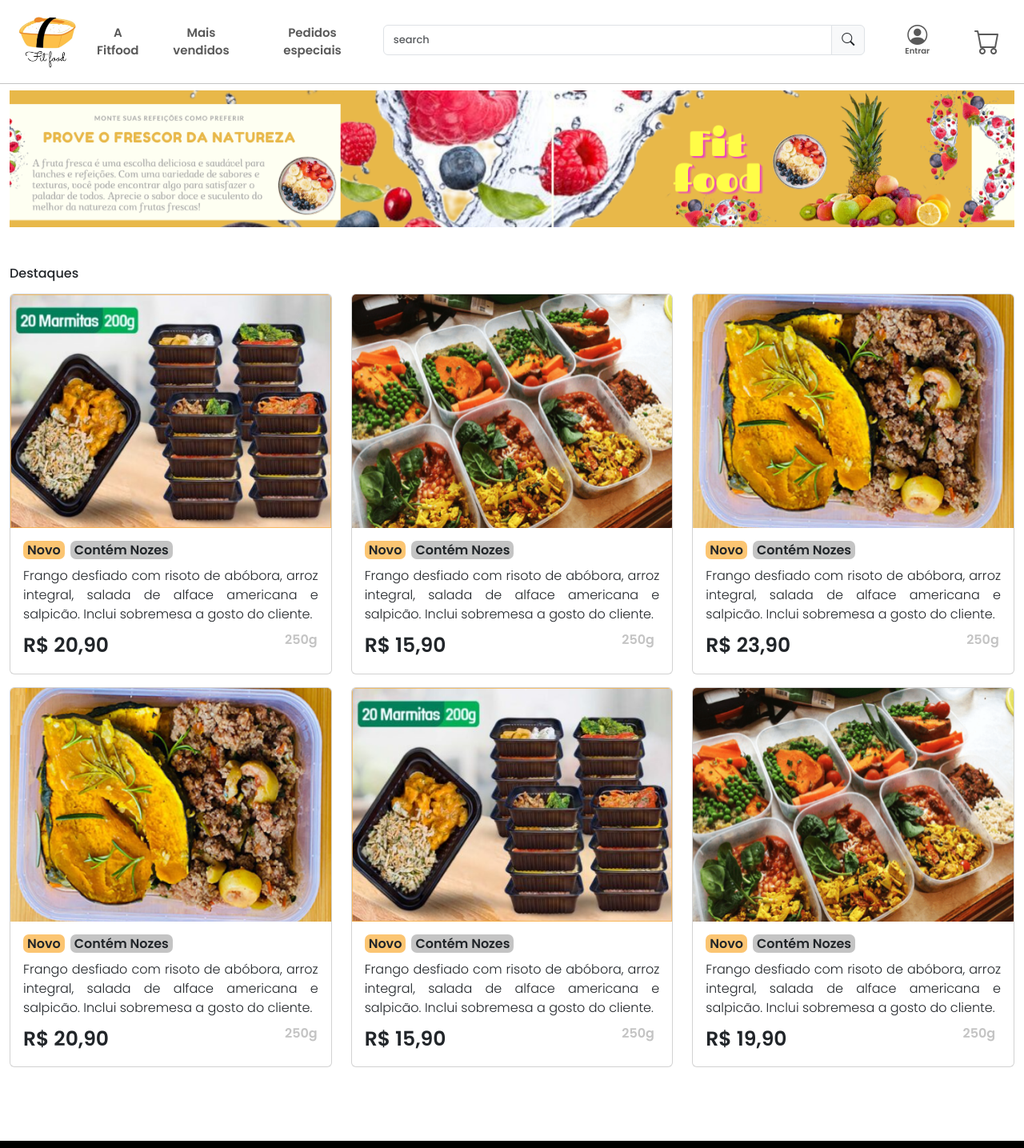
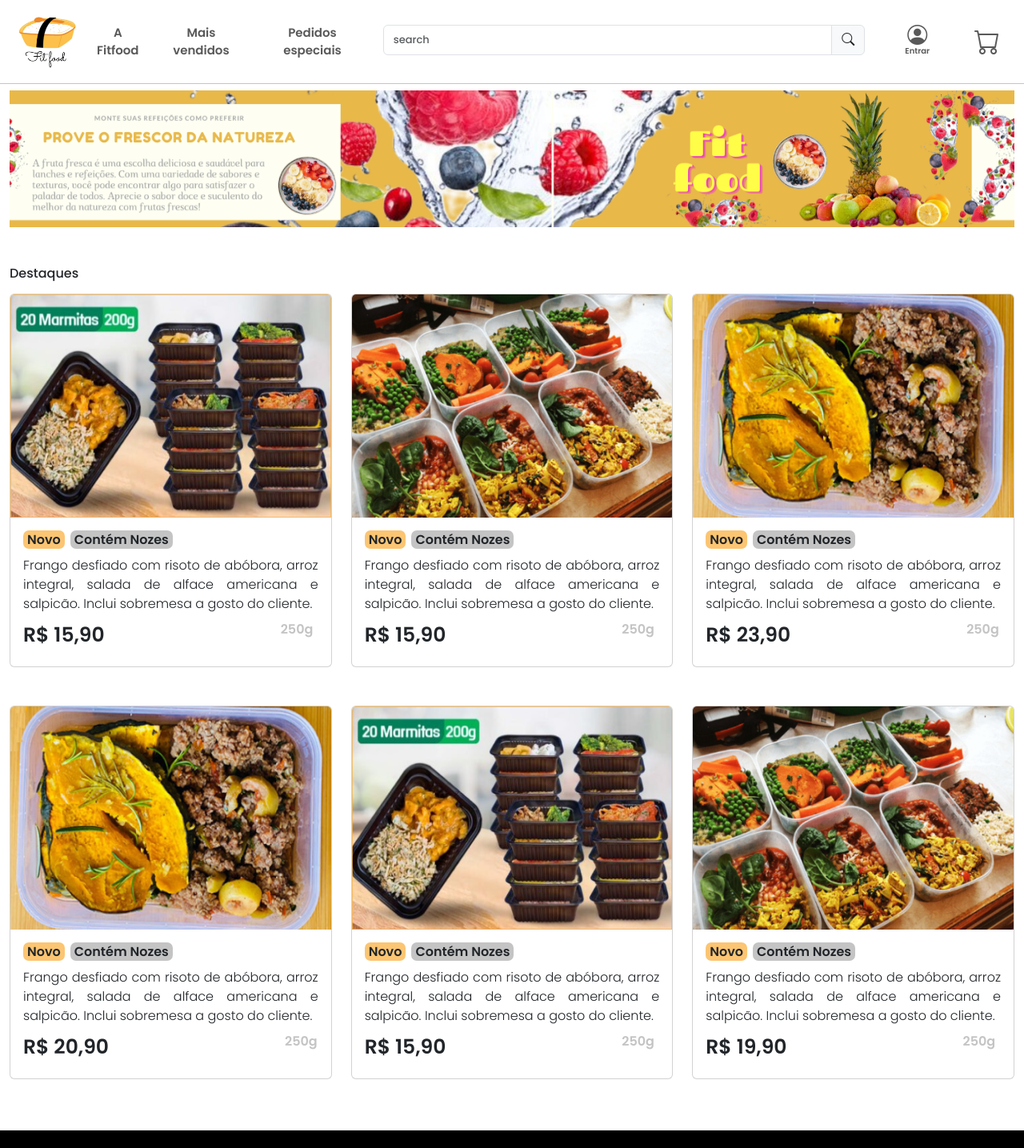
Before and after one commit to ccrismota/Frontend-pweb-final, an Angular app: page / in a window 1280 px wide. Shown: the top 1435 px of the page at 80% size. Built offline with nearby package versions, Linux system fonts and the light colour scheme.

Commit message:
Melhorias landings page

```diff
--- a/src/app/app-routing.module.ts
+++ b/src/app/app-routing.module.ts
@@ -10,6 +10,7 @@
 import { PaginaPrincipalComponent } from './components/pagina-principal/pagina-principal.component';
 import { PedidosEspeciaisComponent } from './components/pedidos-especiais/pedidos-especiais.component';
 import { RecuperarSenhaComponent } from './components/recuperar-senha/recuperar-senha.component';
+import { DetalheProdutoComponent } from './components/detalhe-produto/detalhe-produto.component';
 
 const routes: Routes = [
   { path: '', component: PaginaPrincipalComponent ,
@@ -22,7 +23,8 @@
     {path: 'login', component: LoginComponent},
     {path: 'carrinho', component: CarrinhoComponent},
     {path: 'cadastrar', component: CadastroComponent},
-    {path: 'recuperarsenha' ,component: RecuperarSenhaComponent}
+    {path: 'recuperarsenha' ,component: RecuperarSenhaComponent},
+    {path: 'detalhes/:id', component: DetalheProdutoComponent},
 ]},
 
 ];
--- a/src/app/app.module.ts
+++ b/src/app/app.module.ts
@@ -14,6 +14,8 @@
 import { AFitfoodComponent } from './components/a-fitfood/a-fitfood.component';
 import { MaisVendidosComponent } from './components/mais-vendidos/mais-vendidos.component';
 import { PedidosEspeciaisComponent } from './components/pedidos-especiais/pedidos-especiais.component';
+import { DetalheProdutoComponent } from './components/detalhe-produto/detalhe-produto.component';
+import { NotFoundComponent } from './components/not-found/not-found.component';
 
 @NgModule({
   declarations: [
@@ -28,7 +30,9 @@
     LandingPageComponent,
     AFitfoodComponent,
     MaisVendidosComponent,
-    PedidosEspeciaisComponent
+    PedidosEspeciaisComponent,
+    DetalheProdutoComponent,
+    NotFoundComponent
   ],
   imports: [
     BrowserModule,
--- /dev/null
+++ b/src/app/components/detalhe-produto/detalhe-produto.component.html
@@ -0,0 +1 @@
+<p>detalhe-produto works!</p>
--- /dev/null
+++ b/src/app/components/detalhe-produto/detalhe-produto.component.ts
@@ -0,0 +1,15 @@
+import { Component, OnInit } from '@angular/core';
+
+@Component({
+  selector: 'app-detalhe-produto',
+  templateUrl: './detalhe-produto.component.html',
+  styleUrls: ['./detalhe-produto.component.css']
+})
+export class DetalheProdutoComponent implements OnInit {
+
+  constructor() { }
+
+  ngOnInit(): void {
+  }
+
+}
--- a/src/app/components/landing-page/landing-page.component.css
+++ b/src/app/components/landing-page/landing-page.component.css
@@ -39,7 +39,6 @@
 }
 
 .button-card {
-  height: 60px;
   width: 100%;
   background-color: #000000;
   border-radius: 0 0 7px 7px;
@@ -47,13 +46,17 @@
   font-weight: 600;
   color: #FDCE0C;
   padding: 10px 10px 10px 25px;
-  margin:0;
+  margin:-50px 0 25px 0;
   display: none;
 }
 
-.card:hover .button-card{
+.button-show:hover .button-card{
   display: block;
   border: 1px solid#000;
+}
+
+.card:hover{
+  border-radius: 7px 7px 0  0;
 }
 
 .button-card a {
@@ -61,25 +64,38 @@
   text-decoration: none;
 }
 
+.button-show a{
+  text-decoration: none;
+}
+
 .card-text{
   text-align: justify;
 }
 
-.space-card{
-  padding-bottom: 60px;
+.card {
+ height: 467px;
 }
 
-@media (max-width: 990px) {
+.card-body {
+  margin-bottom: 5px;
+}
+
+.space-card{
+  margin-bottom: 150px;
+  border: 1px solid red;
+}
+
+@media (max-width: 992px) {
   .card-body .peso {
     margin-left: 150px;
     font-size: medium;
   }
+
+  .button-card{
+    display: block;
+  }
+
+  .card {
+    border-radius: 7px 7px 0  0;
+  }
 }
-
-@media (min-width: 992px) {
-  /* .card-body .peso {
-    margin-left: 150px;
-    font-size: medium;
-  } */
-  /* .example {background: orange;} */
-}
--- a/src/app/components/landing-page/landing-page.component.html
+++ b/src/app/components/landing-page/landing-page.component.html
@@ -16,23 +16,26 @@
   <h6 class="mt-5 mb-3">Destaques</h6>
   <!-- card inicio -->
   <div class="row">
-    <div class="col-sm-4 mb-3 mb-sm-0 col-md-6 col-lg-4">
-      <div class="card mb-3">
+    <div class="col-sm-4 mb-3 mb-sm-0 col-md-6 col-lg-4 button-show">
+      <a href="detalhe/:id">
+        <div class="card mb-5">
           <img src="assets/img/marmita_1.png" class="card-img-top" alt="marmita">
           <div class="card-body">
             <span class="card-title">Novo</span>
             <span class="card-title card-2">Contém Nozes</span>
             <p class="card-text mt-2 mb-2 text-justify">Frango desfiado com risoto de abóbora, arroz integral, salada de alface americana e salpicão. Inclui sobremesa a gosto do cliente.</p>
-          <span class="preco">R$ 20,90</span>
+            <span class="preco">R$ 15,90</span>
             <span class="peso">250g</span>
           </div>
+        </div>
+      </a>
       <button class="button-card" type="button">
         <a [routerLink]="['carrinho']">Adicionar ao carrinho</a>
       </button>
     </div>
-    </div>
-    <div class="col-sm-4 mb-3 mb-sm-0  col-md-6 col-lg-4">
-      <div class="card mb-3">
+    <div class="col-sm-4 mb-3 mb-sm-0 col-md-6 col-lg-4 button-show">
+      <a  href="detalhe/:id">
+        <div class="card mb-5">
           <img src="assets/img/marmita_2.png" class="card-img-top" alt="marmita">
           <div class="card-body">
             <span class="card-title">Novo</span>
@@ -41,13 +44,15 @@
             <span class="preco">R$ 15,90</span>
             <span class="peso">250g</span>
           </div>
+        </div>
+      </a>
       <button class="button-card" type="button">
         <a [routerLink]="['carrinho']">Adicionar ao carrinho</a>
       </button>
     </div>
-    </div>
-    <div class="col-sm-4 mb-3 mb-sm-0  col-md-6 col-lg-4">
-      <div class="card mb-3">
+    <div class="col-sm-4 mb-3 mb-sm-0  col-md-6 col-lg-4 button-show">
+      <a  href="detalhe/:id">
+        <div class="card mb-5">
           <img src="assets/img/marmita_3.png" class="card-img-top" alt="marmita">
           <div class="card-body">
             <span class="card-title">Novo</span>
@@ -55,14 +60,16 @@
             <p class="card-text mt-2 mb-2 text-justify">Frango desfiado com risoto de abóbora, arroz integral, salada de alface americana e salpicão. Inclui sobremesa a gosto do cliente.</p>
             <span class="preco">R$ 23,90</span>
             <span class="peso">250g</span>
+          </div>
+        </div>
+      </a>
       <button class="button-card" type="button">
         <a [routerLink]="['carrinho']">Adicionar ao carrinho</a>
       </button>
     </div>
-      </div>
-    </div>
-    <div class="col-sm-4 mb-3 mb-sm-0 col-md-6 col-lg-4 space-card">
-      <div class="card mb-3">
+    <div class="col-sm-4 mb-3 mb-sm-0 col-md-6 col-lg-4 button-show">
+      <a  href="detalhe/:id">
+        <div class="card mb-5">
           <img src="assets/img/marmita_3.png" class="card-img-top" alt="marmita">
           <div class="card-body">
             <span class="card-title">Novo</span>
@@ -70,29 +77,33 @@
             <p class="card-text mt-2 mb-2 text-justify">Frango desfiado com risoto de abóbora, arroz integral, salada de alface americana e salpicão. Inclui sobremesa a gosto do cliente.</p>
             <span class="preco">R$ 20,90</span>
             <span class="peso">250g</span>
+          </div>
+        </div>
+      </a>
       <button class="button-card" type="button">
         <a [routerLink]="['carrinho']">Adicionar ao carrinho</a>
       </button>
     </div>
-      </div>
-    </div>
-    <div class="col-sm-4 mb-3 mb-sm-0 col-md-6 col-lg-4 space-card">
-      <div class="card mb-3">
+    <div class="col-sm-4 mb-3 mb-sm-0 col-md-6 col-lg-4 button-show">
+      <a  href="detalhe/:id">
+        <div class="card mb-5">
           <img src="assets/img/marmita_1.png" class="card-img-top" alt="marmita">
-        <div class="card-body ">
+          <div class="card-body">
             <span class="card-title">Novo</span>
             <span class="card-title card-2">Contém Nozes</span>
             <p class="card-text mt-2 mb-2 text-justify">Frango desfiado com risoto de abóbora, arroz integral, salada de alface americana e salpicão. Inclui sobremesa a gosto do cliente.</p>
             <span class="preco">R$ 15,90</span>
             <span class="peso">250g</span>
+          </div>
+        </div>
+      </a>
       <button class="button-card" type="button">
         <a [routerLink]="['carrinho']">Adicionar ao carrinho</a>
       </button>
     </div>
-      </div>
-    </div>
-    <div class="col-sm-4 mb-sm-0 col-md-6 col-lg-4 mb-3 space-card">
-      <div class="card mb-3">
+    <div class="col-sm-4 mb-sm-0 col-md-6 col-lg-4 mb-3 button-show">
+      <a  href="detalhe/:id">
+        <div class="card mb-5">
           <img src="assets/img/marmita_2.png" class="card-img-top" alt="marmita">
           <div class="card-body">
             <span class="card-title">Novo</span>
@@ -100,11 +111,12 @@
             <p class="card-text mt-2 mb-2">Frango desfiado com risoto de abóbora, arroz integral, salada de alface americana e salpicão. Inclui sobremesa a gosto do cliente.</p>
             <span class="preco">R$ 19,90</span>
             <span class="peso">250g</span>
+          </div>
+        </div>
+      </a>
       <button class="button-card" type="button">
         <a [routerLink]="['carrinho']">Adicionar ao carrinho</a>
       </button>
-        </div>
-      </div>
     </div>
   </div>
 
--- /dev/null
+++ b/src/app/components/not-found/not-found.component.html
@@ -0,0 +1 @@
+<p>not-found works!</p>
--- /dev/null
+++ b/src/app/components/not-found/not-found.component.ts
@@ -0,0 +1,15 @@
+import { Component, OnInit } from '@angular/core';
+
+@Component({
+  selector: 'app-not-found',
+  templateUrl: './not-found.component.html',
+  styleUrls: ['./not-found.component.css']
+})
+export class NotFoundComponent implements OnInit {
+
+  constructor() { }
+
+  ngOnInit(): void {
+  }
+
+}
```
Also changed, not shown: src/app/components/detalhe-produto/detalhe-produto.component.css (added), src/app/components/not-found/not-found.component.css (added), 2 other files (tests, documents, lock files or other folders). Lines whose indentation alone changed are shown as unchanged.
